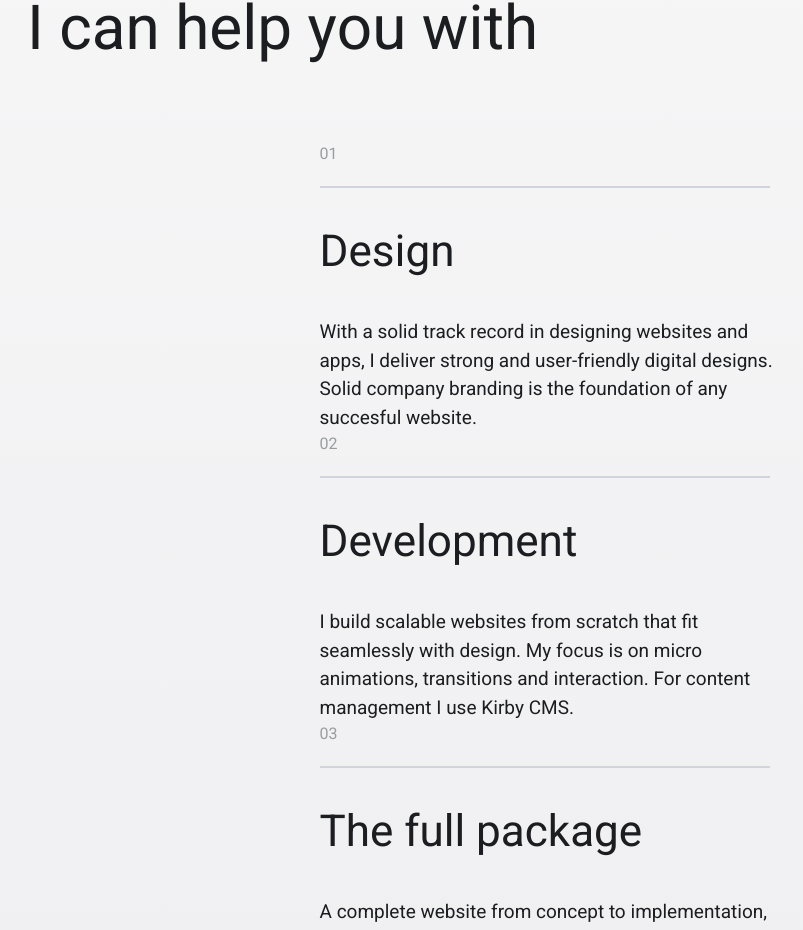
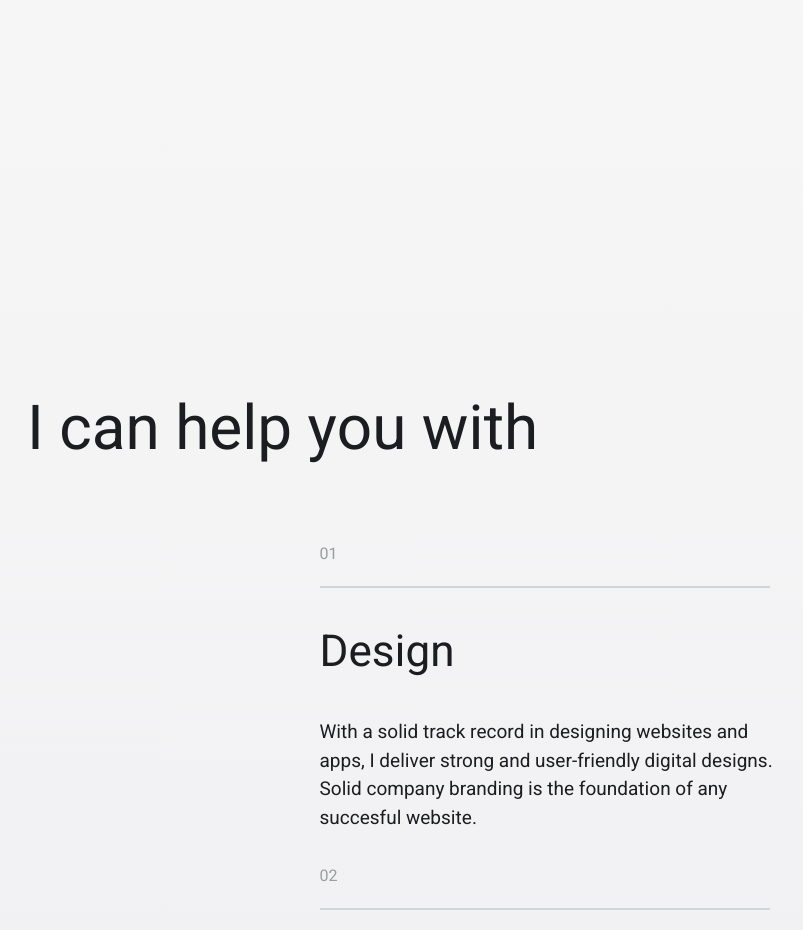
Before and after one commit to dejanheroxd/portfolio-dsn-v2, a React (Vite) app: page /about in a window 1280 px wide. Shown: the part 1858-2788 px from the top of the page, without its empty margins (93-896 px from the left). Built offline with nearby package versions, Linux system fonts and the light colour scheme.

Commit message:
fixed all

```diff
--- a/src/pages/about/ExploringSec.jsx
+++ b/src/pages/about/ExploringSec.jsx
@@ -7,7 +7,7 @@ export default function ExploringSec() {
 
   return (
     <div className="flex w-full justify-center pt-40 ">
-      <div className="relative ml-6 flex h-[1100px] w-[1440px] overflow-hidden sm:ml-40">
+      <div className="2xl:[1100px] relative ml-6 flex h-[1500px] w-[1440px] overflow-hidden sm:ml-40">
         <div
           data-scroll
           data-scroll-speed={-0.3}
--- a/src/pages/about/ServicesSec.jsx
+++ b/src/pages/about/ServicesSec.jsx
@@ -16,7 +16,7 @@ export default function ServicesSec() {
     },
     {
       number: "03",
-      type: "The full package",
+      type: "The full pack",
       skill:
         "A complete website from concept to implementation, that's what makes me stand out. My great sense for design and my development skills enable me to create kick-ass projects.",
     },
@@ -24,7 +24,7 @@ export default function ServicesSec() {
 
   return (
     <div className="w-full justify-center pb-52">
-      <div className="pb-20 pl-[26px] text-[42px] text-dennisDark sm:text-[62px] min-[774px]:pl-[120px] 2xl:pl-[232px]">
+      <div className="pb-20 pl-[24px] text-[42px] text-dennisDark sm:text-[62px] min-[774px]:pl-[120px] 2xl:pl-[232px]">
         <div className="flex  leading-[65px] ">
           I can help you with{" "}
           <div className="hidden pl-6 pt-[46px] 2xl:block">
@@ -34,7 +34,7 @@ export default function ServicesSec() {
       </div>
       <div className="flex flex-col items-center justify-center gap-x-8 min-[1446px]:flex-row">
         {services.map((service) => (
-          <div key={service.number} className="2x:w-[500px]">
+          <div key={service.number} className="2x:w-[500px] pb-8">
             <div className="">
               <p className="w-[300px] border-b-[2px] border-b-gray-300 pb-5 text-dennisGray lg:w-[450px]">
                 {service.number}
```
